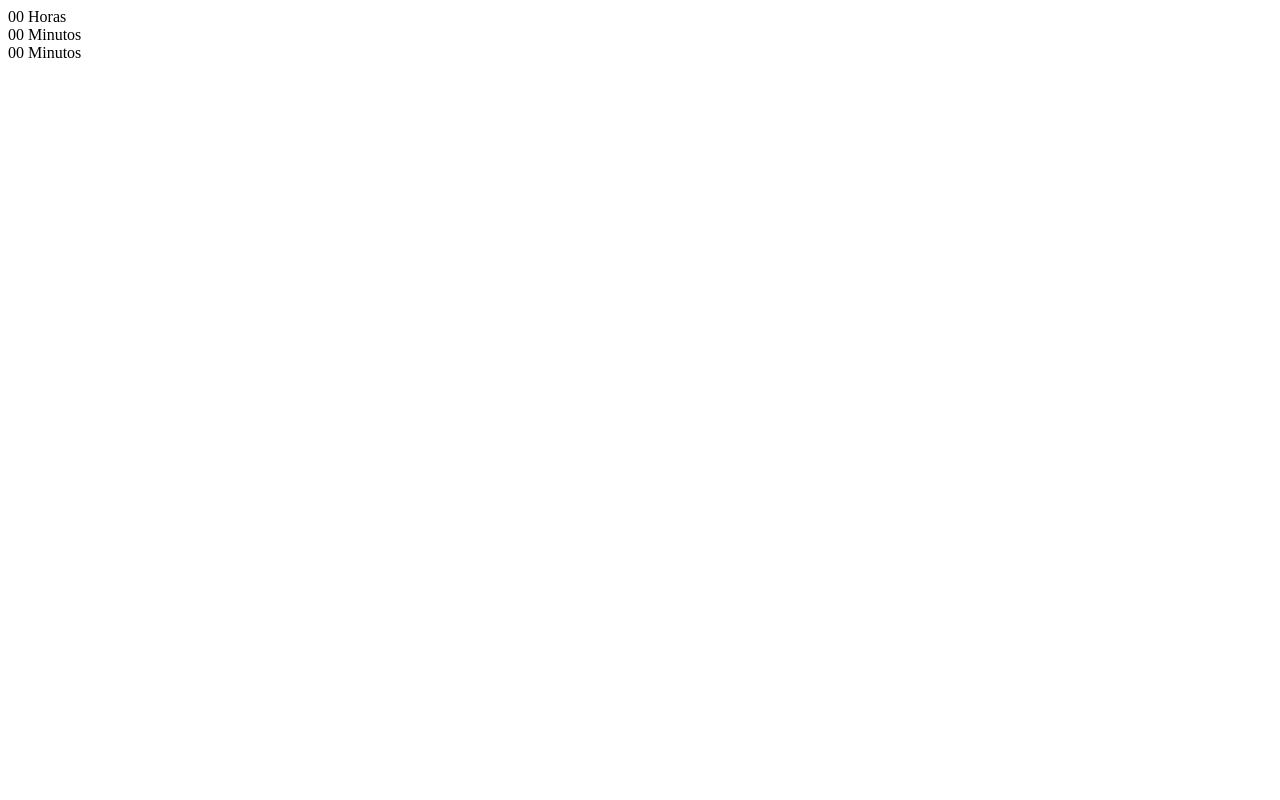
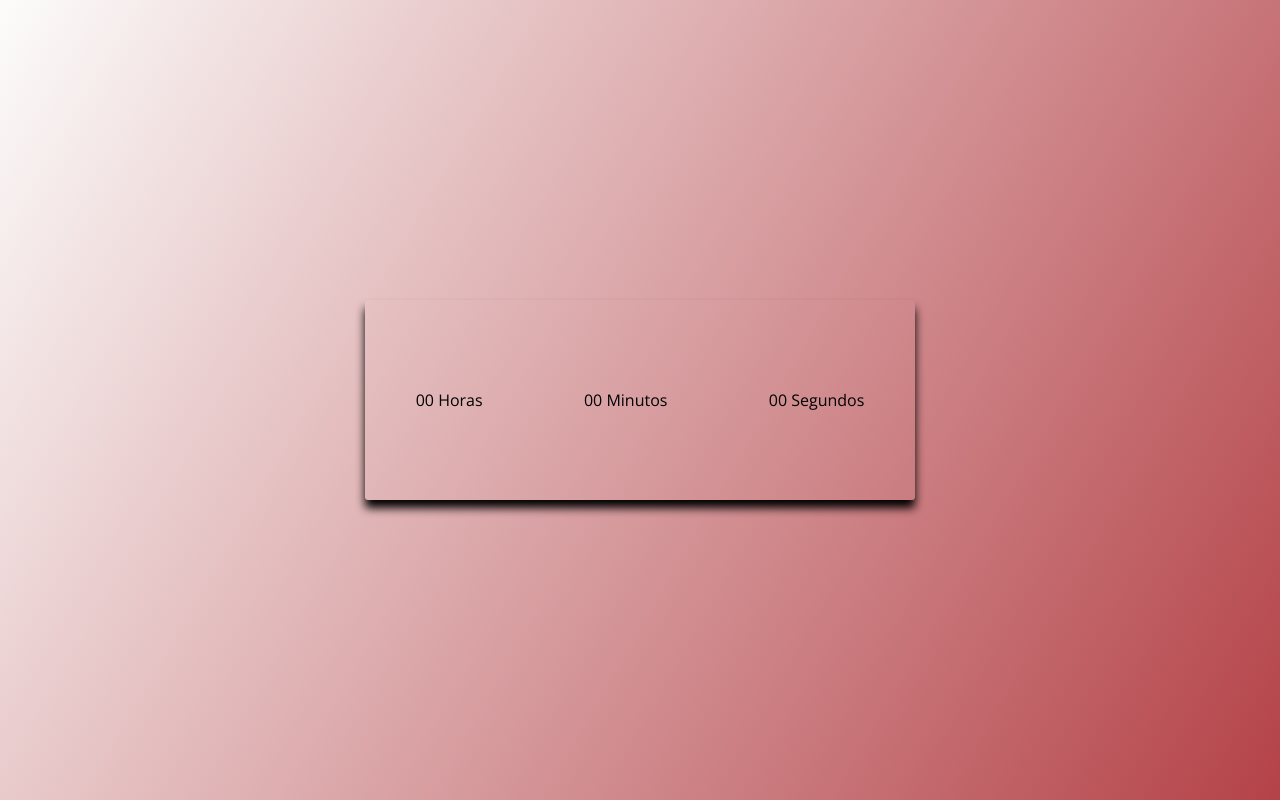
Before and after one commit to Alan-Tec/Rel-gio-Digital, a plain HTML site: page index.html in a window 1280 px wide. Drawn offline with nearby package versions, Linux system fonts and the light colour scheme.

Commit message:
Atualizando

```diff
--- a/index.html
+++ b/index.html
@@ -20,7 +20,7 @@
          </div>
          <div>
             <span id="segundos">00</span>
-            <span class="tempo">Minutos</span>
+            <span class="tempo">Segundos</span>
          </div>
     </div>
 
--- a/styles.css
+++ b/styles.css
@@ -0,0 +1,25 @@
+@import url('https://fonts.googleapis.com/css2?family=Open+Sans:wght@300;400;600&display=swap');
+* {
+    margin: 0;
+    padding: 0;
+    font-family: 'Open Sans', sans-serif;
+}
+
+body {
+    height: 100vh;
+    background: linear-gradient(120deg, #3f350b04, #a1131acc);
+    display: flex;
+    align-items: center;
+    justify-content: center;
+}
+
+.relogio {
+    display: flex;
+    align-items: center;
+    justify-content: space-around;
+    height: 200px;
+    width: 550px;
+    background: transparent;
+    border-radius: 3px;
+    box-shadow: 0px 8px 10px rgba(0, 0, .5);
+}
```
